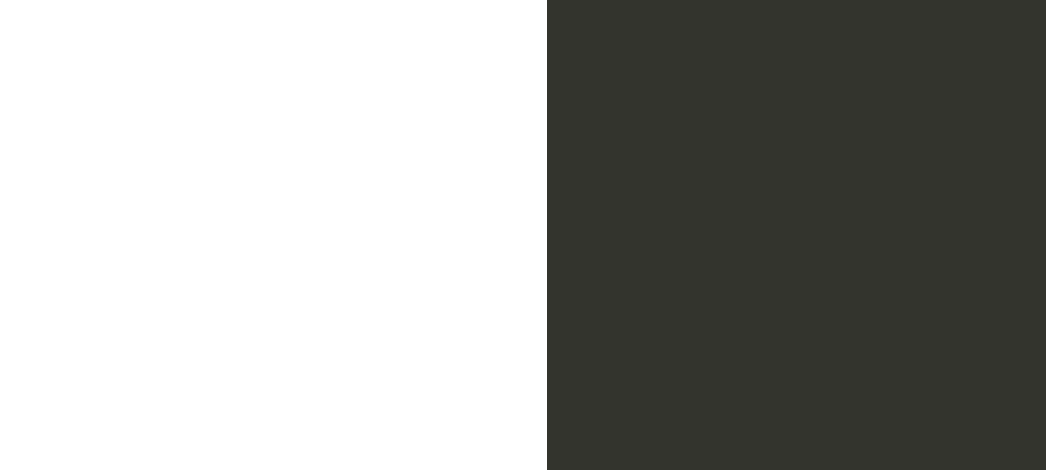
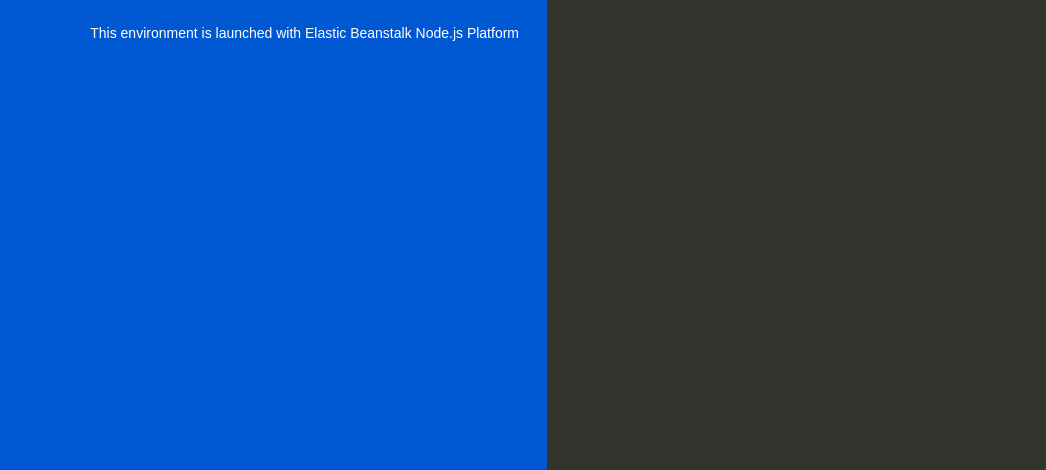
Before and after one commit to SK1330/node.js, a website: page index.html in a window 1280 px wide. Shown: the part 330-800 px from the top of the page, without its empty margins (93-1139 px from the left). Drawn offline with Linux system fonts and the light colour scheme.

Commit message:
Update index.html

```diff
--- a/index.html
+++ b/index.html
@@ -35,7 +35,7 @@
 
         text-align: right;
         padding-top: 11em;
-        background-color: #blue;
+        background-color: #0057D2;
 
       }
       .textColumn p {
```
